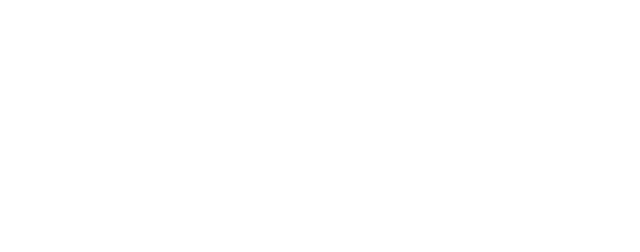
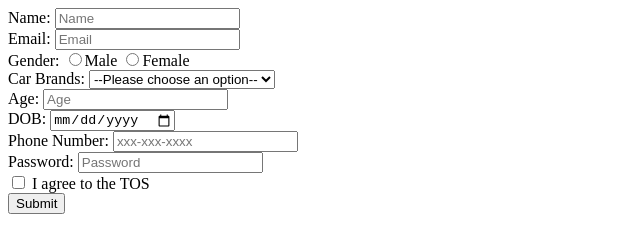
Before and after one commit to acciojob/signup-form-car-aanshu-kumar, a website: page main.html in a window 1280 px wide. Shown: the whole page, without its empty margins (0-640 px from the left). Drawn offline with Linux system fonts and the light colour scheme.

Commit message:
created a submission

```diff
--- a/main.html
+++ b/main.html
@@ -8,6 +8,41 @@
 
 <body>
 	<!-- the entire body must be written by student -->
+	<form action="#" method="post">
+		<label for="name">Name:</label>
+		<input id="name" type="text" placeholder="Name" required>
+		<br/>
+		<label for="email">Email:</label>
+		<input id="email" type="email" placeholder="Email" required>
+		<br/>
+		<label for="gender">Gender:</label>
+		<input type="radio" id="gender_m" name="gender" value="Male" required>Male
+		<input type="radio" id="gender_f" name="gender" value="Female" required>Female
+		<br/>
+		<label for="cars">Car Brands:</label>
+		<select id="cars" placeholder="--Please choose an option--">
+			<option>--Please choose an option--</option>
+			<option>car</option>
+			<option>car</option>
+		</select>
+		<br/>
+		<label for="age">Age:</label>
+		<input id="age" type="number" placeholder="Age" required>
+		<br/>
+		<label for="dob">DOB:</label>
+		<input id="dob" type="date" placeholder="" required>
+		<br/>
+		<label for="tel">Phone Number:</label>
+		<input id="tel" type="tel" placeholder="xxx-xxx-xxxx">
+		<br/>
+		<label for="password">Password:</label>
+		<input id="password" type="password" placeholder="Password" required>
+		<br/>
+		<input type="checkbox" id="tos" required>
+		<label for="tos">I agree to the TOS</label>
+		<br/>
+		<button type="submit">Submit</button>
+	</form>
     <script type="text/javascript" src="./script.js">
 </script>
 
```
